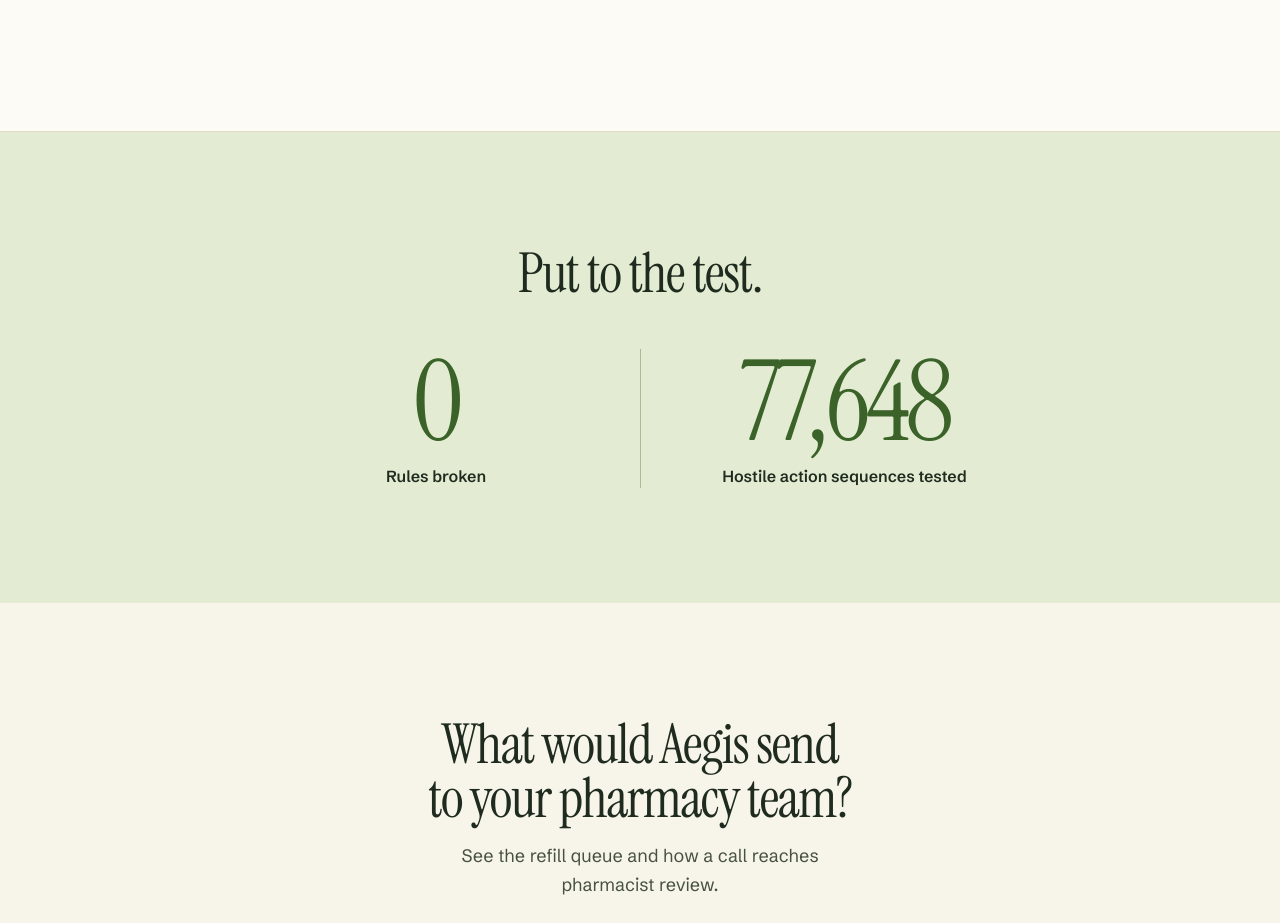
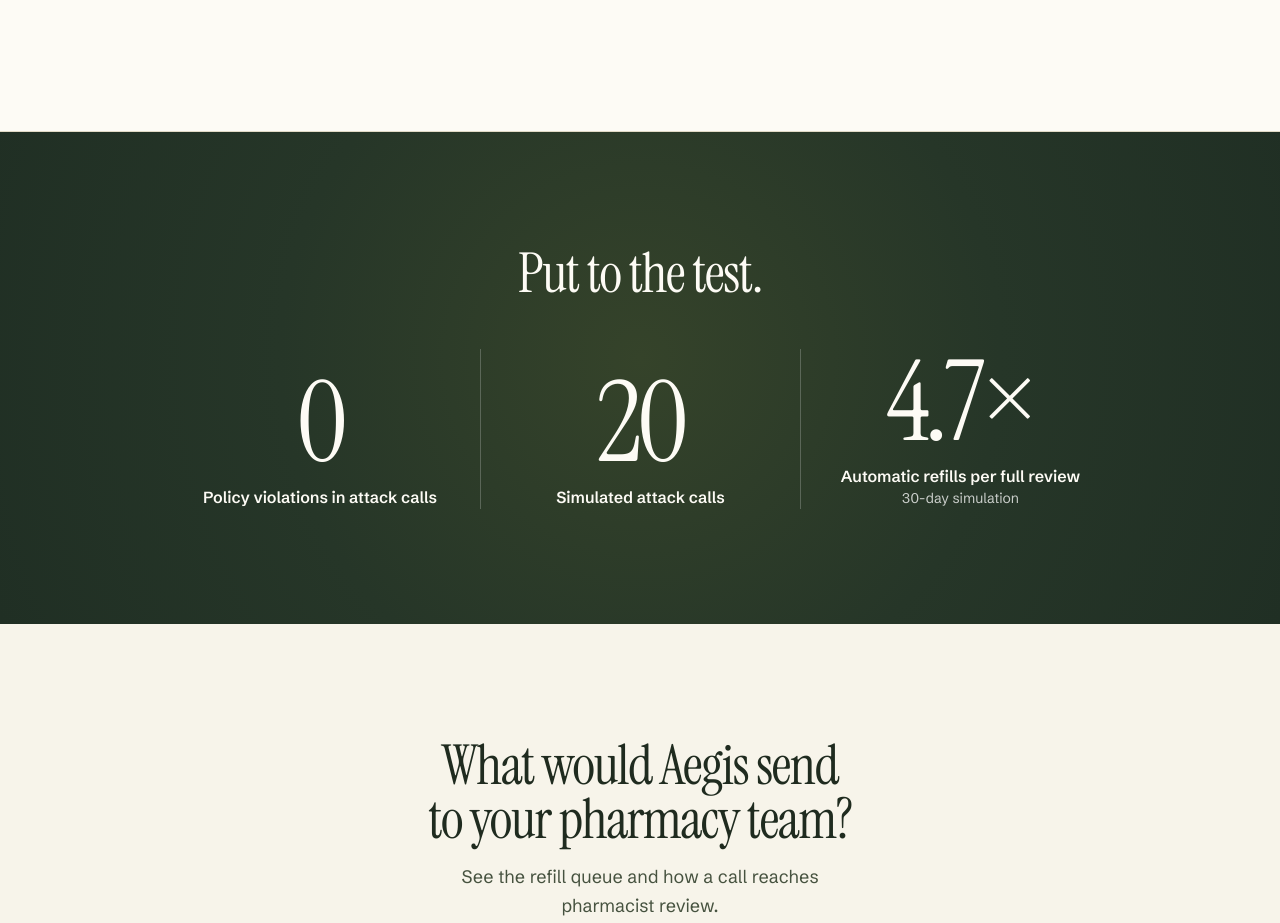
Before and after one commit to nishantshah0/Aegis-voice-agent, a Next.js app: page / in a window 1280 px wide. Shown: the part 3580-4503 px from the top of the page. Built offline with nearby package versions, Linux system fonts and the light colour scheme.

Commit message:
design: show evidence-backed metrics on a dark green wash
Entire-Checkpoint: 01M81832Y760644FJ2DW9NP8E1

```diff
--- a/app/page.tsx
+++ b/app/page.tsx
@@ -4,7 +4,8 @@ import { AuthButton, SignInLink } from "@/components/landing/AuthButton";
 import { HeroBackground } from "@/components/landing/HeroBackground";
 import { LandingHeader } from "@/components/landing/LandingHeader";
 import { RefillStory } from "@/components/landing/RefillStory";
-import { fmt, hammerTotals } from "@/components/landing/hammer";
+import attackRun from "@/results/arena/cross-model/2026-11-22T03-48-16-723Z.json";
+import outreach from "@/results/sim/baseline/summary.json";
 import { Logo } from "@/components/ui";
 import "@/components/landing/landing.css";
 
@@ -13,7 +14,8 @@ const PHARMACY = "/app/pharmacy/today";
 const SAFETY = "/app/safety/gate";
 
 export default function Home() {
-  const run = hammerTotals();
+  const { automatic, review } = outreach.totals.refillsByLane;
+  const refillRatio = (automatic / review).toFixed(1);
 
   return (
     <div className="landing-page">
@@ -64,12 +66,16 @@ export default function Home() {
             <h2 id="stats-title">Put to the test.</h2>
             <dl className="landing-figures">
               <div>
-                <dt>Rules broken</dt>
-                <dd>{fmt(run.broken)}</dd>
+                <dt>Policy violations in attack calls</dt>
+                <dd>{attackRun.broken}</dd>
               </div>
               <div>
-                <dt>Hostile action sequences tested</dt>
-                <dd>{fmt(run.sequences)}</dd>
+                <dt>Simulated attack calls</dt>
+                <dd>{attackRun.calls}</dd>
+              </div>
+              <div>
+                <dt>Automatic refills per full review <span className="landing-figure-context">30-day simulation</span></dt>
+                <dd>{refillRatio}×</dd>
               </div>
             </dl>
           </div>
--- a/components/landing/landing.css
+++ b/components/landing/landing.css
@@ -760,13 +760,14 @@
 }
 
 .landing-stats {
-  background: var(--rg-accent-soft);
+  color: var(--rg-surface);
+  background: radial-gradient(circle at 50% 46%, #35432a 0%, #263628 52%, #202f24 100%);
 }
 
 .landing-figures {
   display: grid;
-  grid-template-columns: repeat(2, minmax(0, 1fr));
-  max-width: 51rem;
+  grid-template-columns: repeat(3, minmax(0, 1fr));
+  max-width: 60rem;
   margin: clamp(1.5rem, 4vw, 3rem) auto 0;
 }
 
@@ -779,7 +780,7 @@
 }
 
 .landing-figures > div + div {
-  border-left: 1px solid color-mix(in srgb, var(--rg-accent) 35%, var(--rg-line));
+  border-left: 1px solid rgb(255 255 255 / 22%);
 }
 
 .landing-figures dt {
@@ -788,15 +789,16 @@
 }
 
 .landing-figures dd {
-  color: var(--rg-accent-ink);
+  color: var(--rg-surface);
   font: 400 clamp(3rem, 9vw, 7rem)/0.95 var(--font-display);
   font-variant-numeric: tabular-nums;
   letter-spacing: -0.04em;
 }
 
-.landing-stats p {
-  margin-top: 1.75rem;
-  color: var(--rg-ink-3);
+.landing-figure-context {
+  display: block;
+  color: rgb(255 255 255 / 76%);
+  font-weight: 400;
   font-size: 0.875rem;
 }
 
```
